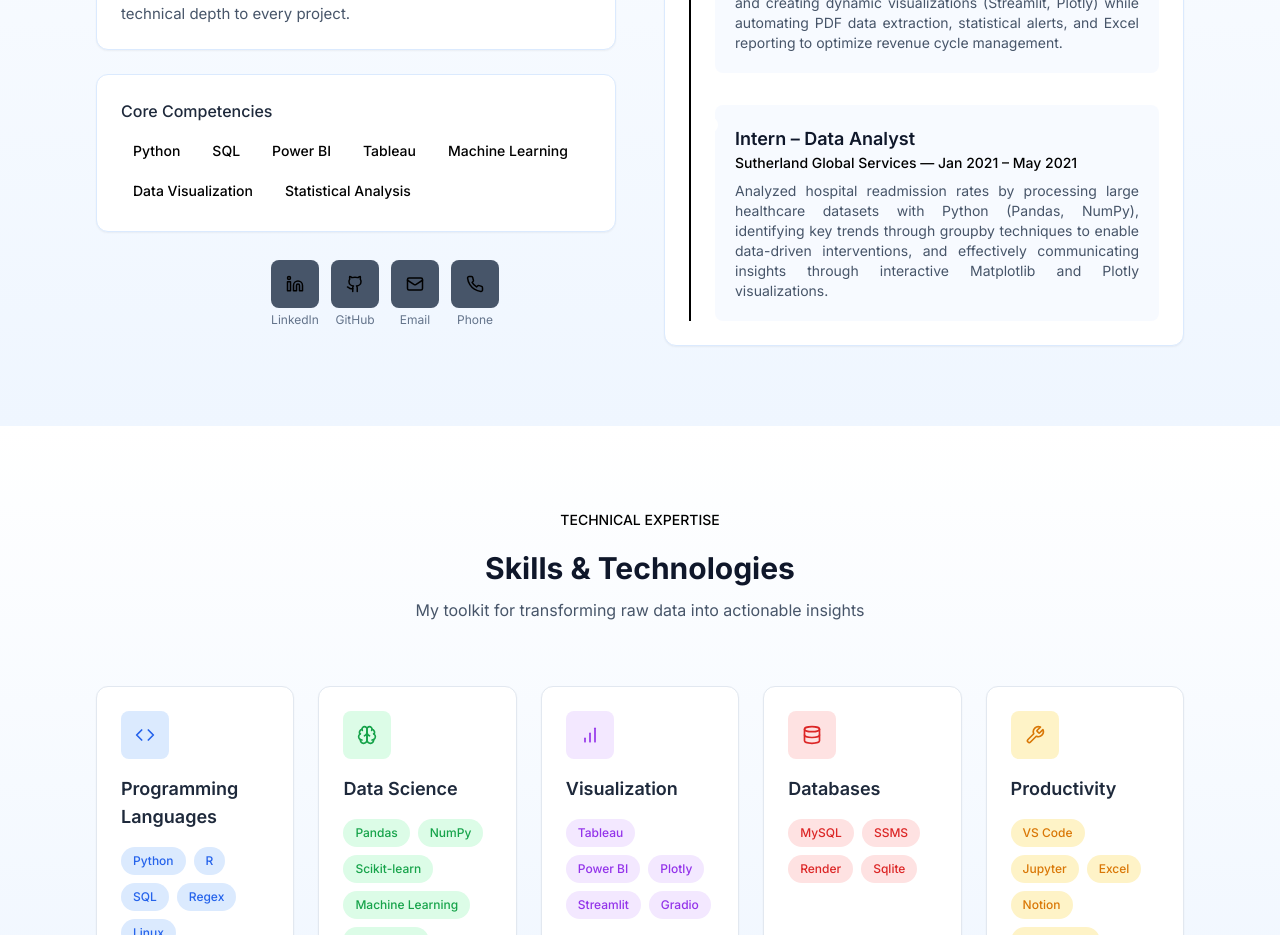
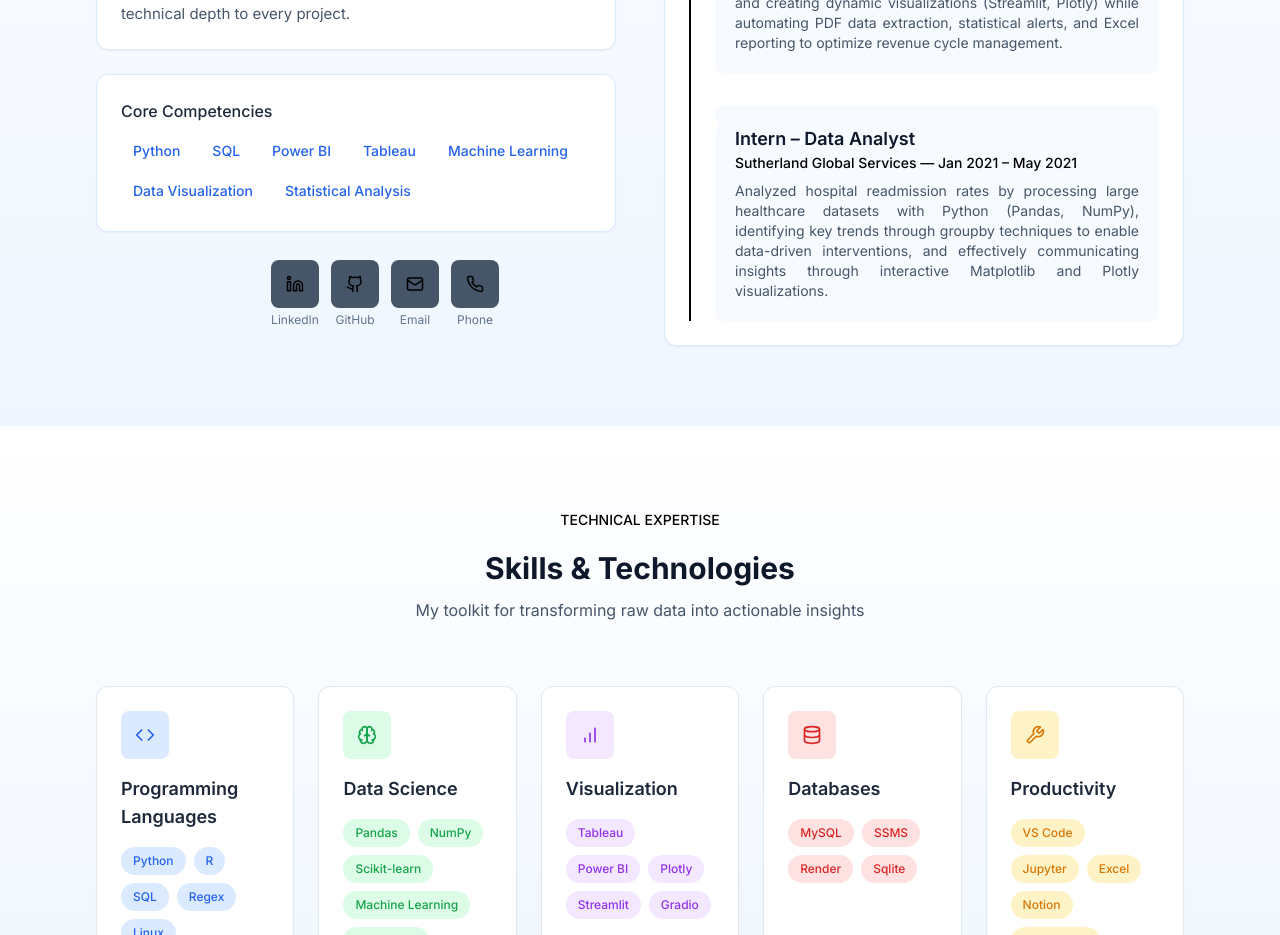
Before and after one commit to Arvindh99/Arvindh-Portfolio, a React (Vite) app: page / in a window 1280 px wide. Shown: the part 1300-2235 px from the top of the page. Built offline with nearby package versions, Linux system fonts and the light colour scheme.

Commit message:
Visual edit in Lovable
Edited UI in Lovable

```diff
--- a/src/components/about-section.tsx
+++ b/src/components/about-section.tsx
@@ -80,7 +80,7 @@ export function AboutSection() {
               <div className="flex flex-wrap gap-2 bg-inherit">
                 {skills.map(skill => <motion.span key={skill} whileHover={{
                 scale: 1.05
-              }} className="text-sm bg-primary/10 text-primary px-3 py-1.5 rounded-full font-medium">
+              }} className="text-sm bg-primary/10 px-3 py-1.5 rounded-full font-medium text-blue-600">
                     {skill}
                   </motion.span>)}
               </div>
```
